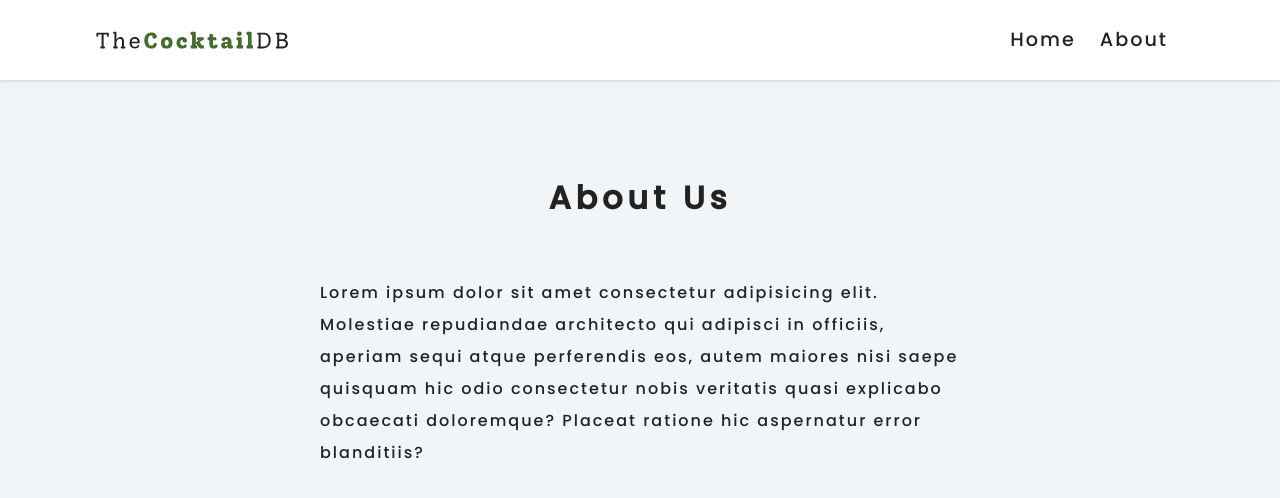
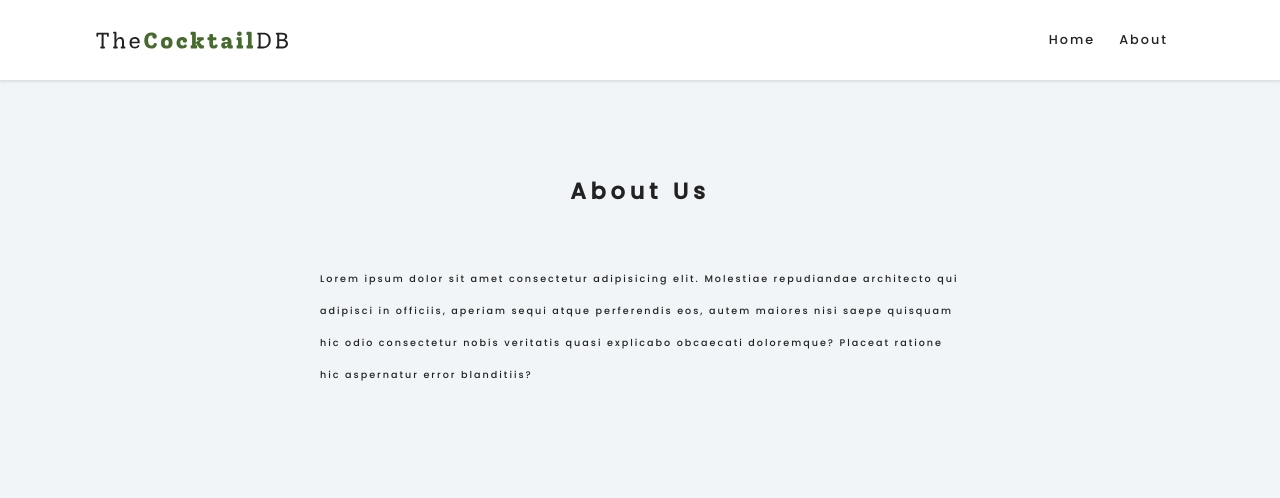
Before and after one commit to SriRaman18/cocktail-recipes, a React (Create React App) app: page /about in a window 1280 px wide. Shown: the top 498 px of the page. Built offline with nearby package versions, Linux system fonts and the light colour scheme; no server answers; a web font is replaced by a local one.

Commit message:
font size changed

```diff
--- a/src/index.css
+++ b/src/index.css
@@ -56,7 +56,7 @@ body {
   color: var(--mainBlack);
   background: var(--mainBackground);
   line-height: 1.4;
-  font-size: 1rem;
+  font-size: 0.6rem;
   font-weight: 300;
 }
 h1,
@@ -99,7 +99,7 @@ Buttons
   display: inline-block;
   transition: var(--mainTransition);
   cursor: pointer;
-  font-size: 0.8rem;
+  font-size: 0.6rem;
   background: transparent;
   border-radius: var(--mainBorderRadius);
   display: inline-block;
@@ -172,7 +172,7 @@ Navbar
   margin-right: 0.5rem;
   font-weight: 400;
   letter-spacing: 2px;
-  font-size: 1.2rem;
+  font-size: 0.8rem;
   padding: 0.25rem 0.5rem;
   transition: var(--mainTransition);
 }
@@ -220,7 +220,7 @@ Cocktails List
   padding: 5rem 0;
 }
 .section-title {
-  font-size: 2rem;
+  font-size: 1.4rem;
   text-transform: capitalize;
   letter-spacing: var(--mainSpacing);
   text-align: center;
@@ -274,7 +274,7 @@ Cocktail
   margin-bottom: 0.3rem;
 }
 .cocktail-footer h3 {
-  font-size: 2rem;
+  font-size: 1.4rem;
 }
 .cocktail-footer p {
   color: var(--darkGrey);
@@ -315,7 +315,7 @@ Form
   background: var(--mainBackground);
   border-radius: var(--mainBorderRadius);
   padding: 0.5rem;
-  font-size: 1.2rem;
+  font-size: 0.8rem;
 }
 /*
 ======
@@ -378,7 +378,7 @@ Cocktail
   margin: 88px auto;
   margin-top: 20rem;
   position: relative;
-  font-size: 3rem;
+  font-size: 2rem;
   -webkit-transform: translateZ(0);
   -ms-transform: translateZ(0);
   transform: translateZ(0);
```
